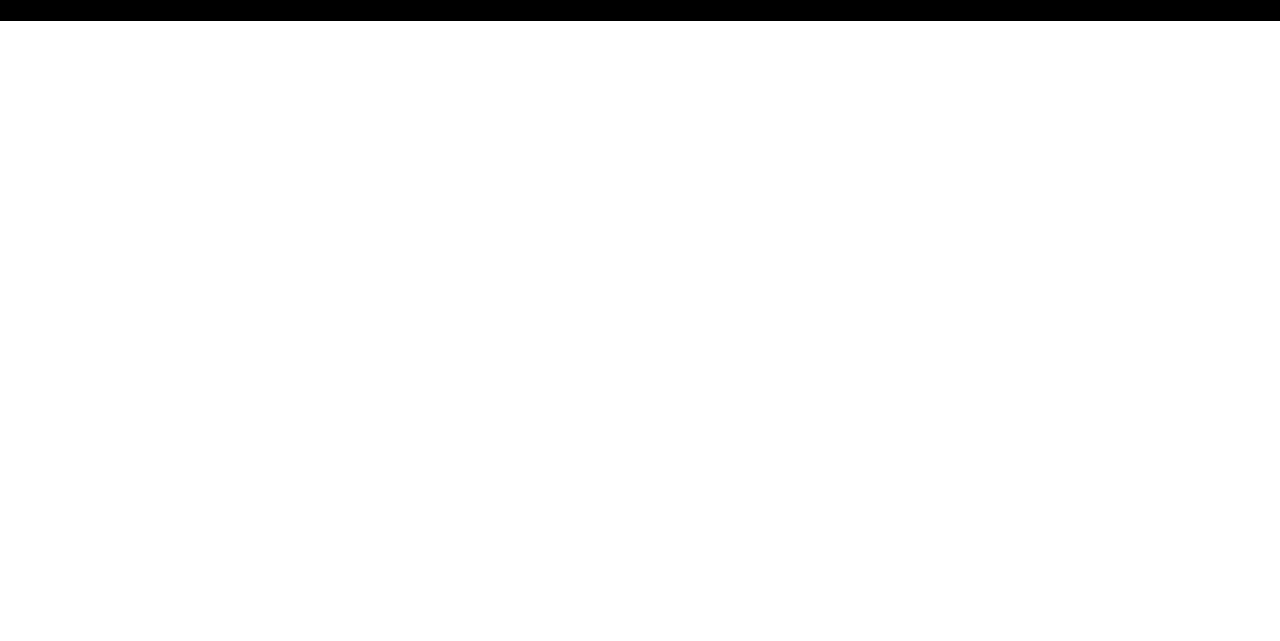
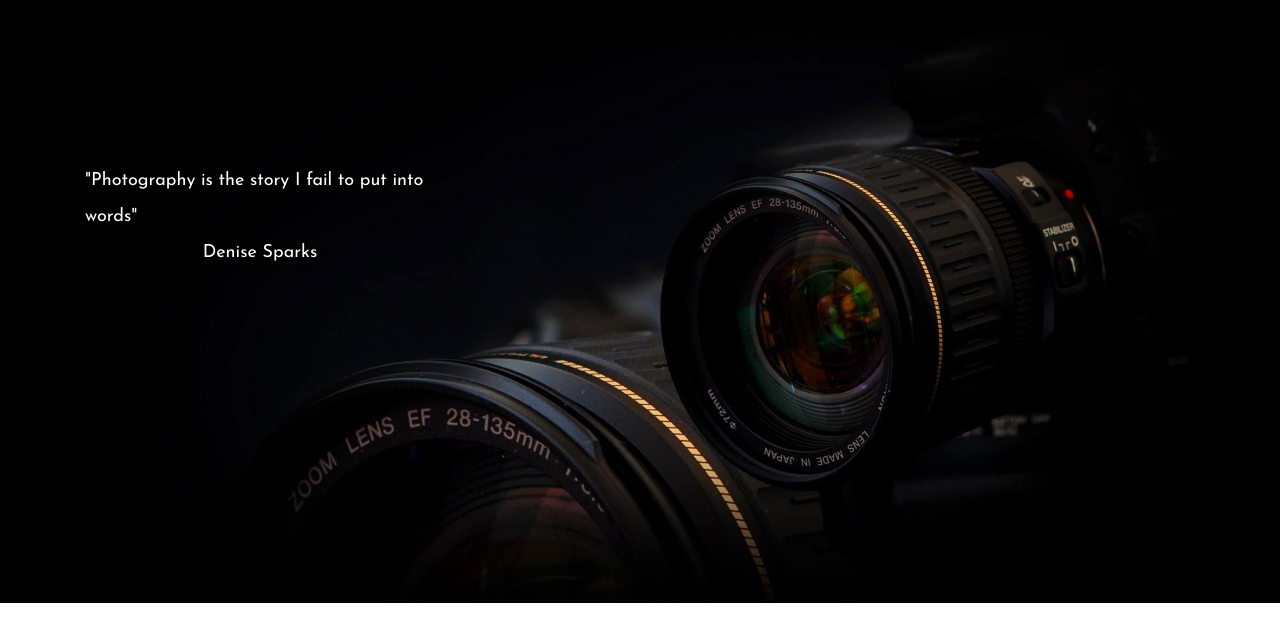
Before and after one commit to jopaa10/HCI_Project, a Gatsby site: page / in a window 1280 px wide. Shown: the part 87-728 px from the top of the page. Built offline with nearby package versions, Linux system fonts and the light colour scheme; Gatsby itself is replaced by a stand-in of ours.

Commit message:
adding Hero image

```diff
--- a/gatsby-config.js
+++ b/gatsby-config.js
@@ -27,7 +27,6 @@ module.exports = {
         icon: `src/images/gatsby-icon.png`, // This path is relative to the root of the site.
       },
     },
-    `gatsby-plugin-fontawesome-css`,
     // this (optional) plugin enables Progressive Web App + Offline functionality
     // To learn more, visit: https://gatsby.dev/offline
     // `gatsby-plugin-offline`,
--- a/package.json
+++ b/package.json
@@ -5,9 +5,15 @@
   "version": "0.1.0",
   "author": "Kyle Mathews <mathews.kyle@gmail.com>",
   "dependencies": {
+    "@fortawesome/fontawesome-svg-core": "^1.2.32",
+    "@fortawesome/free-brands-svg-icons": "^5.15.1",
+    "@fortawesome/free-solid-svg-icons": "^5.15.1",
+    "@fortawesome/react-fontawesome": "^0.1.13",
     "bootstrap": "^4.5.3",
     "gatsby": "^2.26.1",
+    "gatsby-background-image": "^1.3.1",
     "gatsby-image": "^2.7.0",
+    "gatsby-plugin-fontawesome-css": "^1.0.0",
     "gatsby-plugin-google-fonts": "^1.0.1",
     "gatsby-plugin-manifest": "^2.6.1",
     "gatsby-plugin-offline": "^3.4.0",
--- /dev/null
+++ b/src/components/banner/index.js
@@ -0,0 +1,41 @@
+import React from 'react'
+
+//bootstrap
+import {Container, Col, Row} from 'react-bootstrap'
+
+//gatsby image
+import BackgroundImage from 'gatsby-background-image'
+
+//react fontawesome
+import {FontAwesomeIcon} from '@fortawesome/react-fontawesome'
+import {faAngleDoubleDown} from '@fortawesome/free-solid-svg-icons'
+
+const Banner = ((props) => {
+
+    return(
+        <>
+        <BackgroundImage fluid={props.bgImage} className="bgImageRes" style={{height: "600px", paddingTop: '50px', marginTop: '90px'}}>
+            <Container fluid className="banner" style={{backgroundColor: 'transparent'}}>
+                <Container>
+                    <Row>
+                        <Col sm={7} xs={7} md={6} lg={4}>
+                            <h3 className="bannerTitle" style={{color: props.color, lineHeight: '2', fontFamily: 'josefin sans'}}> {props.title} </h3>
+                            <h3 className="bannerTitle" style={{color: props.color, lineHeight: '2', textAlign: 'center', fontFamily: 'josefin sans'}}>{props.author}</h3>
+                        </Col>
+                        <Col sm={12} xs={12}>
+
+                        </Col>
+                    </Row>
+
+                    <Row className="arrowDownIcon" style={{justifyContent: 'center', paddingTop: '100px'}}>
+                        <FontAwesomeIcon className="showArrowDouble" icon={faAngleDoubleDown} style={{color: 'white', height: 'max-content', width: '20px'}}/>
+                    </Row>
+                </Container>
+            </Container>
+        </BackgroundImage>
+    </>
+        )
+    }
+)
+
+export default Banner
--- /dev/null
+++ b/src/components/homepage/layout.js
@@ -0,0 +1,45 @@
+/**
+ * Layout component that queries for data
+ * with Gatsby's useStaticQuery component
+ *
+ * See: https://www.gatsbyjs.com/docs/use-static-query/
+ */
+
+import React from "react"
+import {useStaticQuery, graphql} from 'gatsby'
+
+import Header from "../header/index"
+import "../layout.css"
+
+//pages
+import Banner from '../banner/index'
+
+const Layout = () => {
+
+  const data = useStaticQuery(graphql`
+    query{
+        bgImage: file(relativePath: {eq: "camera-wall.jpg"}){
+            childImageSharp{
+                fluid(maxWidth: 2000, quality: 100){
+                    ...GatsbyImageSharpFluid
+                    }
+                }
+            }
+        }
+    `)
+
+  return (
+    <>
+      <Header />
+      <Banner
+            color={'white'}
+            title={'"Photography is the story I fail to put into words"'}
+            author={'Denise Sparks'}
+            bgImage={data.bgImage.childImageSharp.fluid}
+          />
+
+    </>
+  )
+}
+
+export default Layout
--- a/src/components/layout.js
+++ /dev/null
@@ -1,25 +0,0 @@
-/**
- * Layout component that queries for data
- * with Gatsby's useStaticQuery component
- *
- * See: https://www.gatsbyjs.com/docs/use-static-query/
- */
-
-import React from "react"
-
-import Header from "../components/header/index"
-import "./layout.css"
-
-
-const Layout = () => {
-
-
-  return (
-    <>
-      <Header />
-
-    </>
-  )
-}
-
-export default Layout
--- a/src/pages/404.js
+++ b/src/pages/404.js
@@ -1,6 +1,6 @@
 import React from "react"
 
-import Layout from "../components/layout"
+import Layout from "../components/homepage/layout"
 import SEO from "../components/seo"
 
 const NotFoundPage = () => (
--- a/src/pages/index.js
+++ b/src/pages/index.js
@@ -1,8 +1,6 @@
 import React from "react"
-import { Link } from "gatsby"
 
-
-import Layout from '../components/layout'
+import Layout from '../components/homepage/layout'
 
 const IndexPage = () => {
 
--- a/src/pages/using-typescript.tsx
+++ b/src/pages/using-typescript.tsx
@@ -2,7 +2,7 @@
 import React from "react"
 import { PageProps, Link, graphql } from "gatsby"
 
-import Layout from "../components/layout"
+import Layout from "../components/homepage/layout"
 import SEO from "../components/seo"
 
 type DataProps = {
```
Also changed, not shown: src/images/camera-wall.jpg (added), 1 other file.
